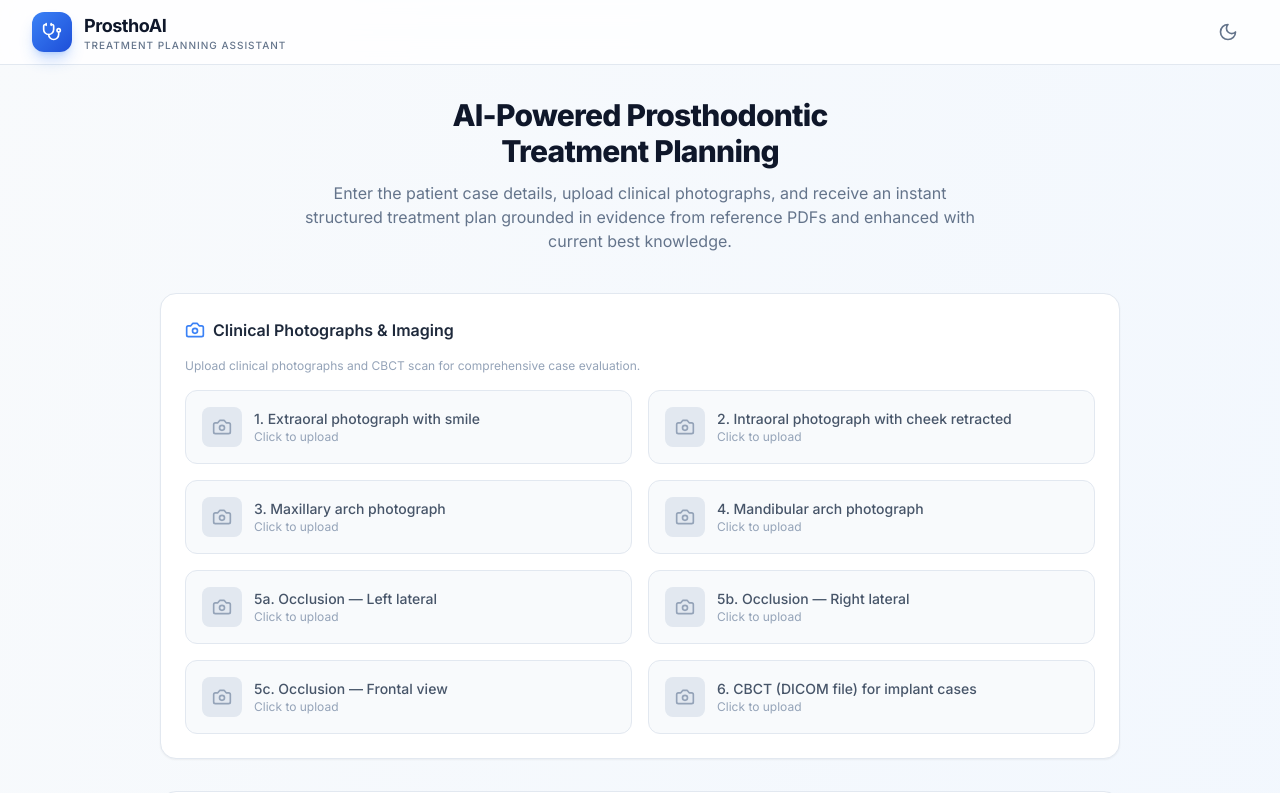
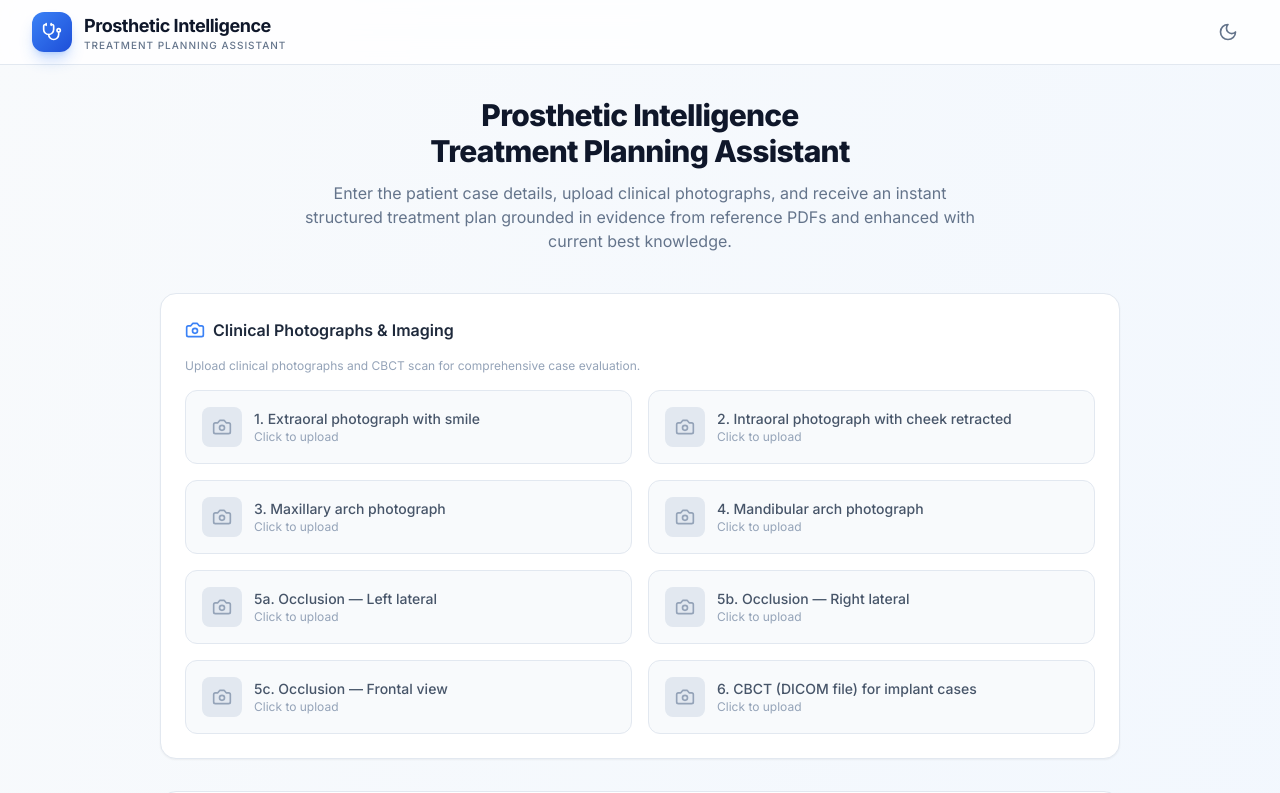
Before and after one commit to yashjb/ProsthoAI, a React (Vite) app in the folder frontend/: page / in a window 1280 px wide. Shown: the top 793 px of the page. Built offline with nearby package versions, Linux system fonts and the light colour scheme; no server answers.

Commit message:
Rebrand to Prosthetic Intelligence across backend and frontend

```diff
--- a/frontend/index.html
+++ b/frontend/index.html
@@ -4,8 +4,8 @@
     <meta charset="UTF-8" />
     <link rel="icon" type="image/svg+xml" href="/favicon.svg" />
     <meta name="viewport" content="width=device-width, initial-scale=1.0" />
-    <meta name="description" content="AI-powered prosthodontic clinical decision-support tool for treatment planning" />
-    <title>ProsthoAI — Treatment Planning Assistant</title>
+    <meta name="description" content="Prosthetic Intelligence — Treatment Planning Assistant for prosthodontic clinical decision-support" />
+    <title>Prosthetic Intelligence — Treatment Planning Assistant</title>
     <link rel="preconnect" href="https://fonts.googleapis.com" />
     <link rel="preconnect" href="https://fonts.gstatic.com" crossorigin />
     <link
--- a/frontend/src/App.tsx
+++ b/frontend/src/App.tsx
@@ -60,8 +60,8 @@ export default function App() {
         {view === 'form' && (
           <div className="text-center mb-10">
             <h2 className="text-2xl sm:text-3xl font-extrabold text-slate-900 dark:text-white tracking-tight leading-tight">
-              AI-Powered Prosthodontic <br className="hidden sm:block" />
-              Treatment Planning
+              Prosthetic Intelligence <br className="hidden sm:block" />
+              Treatment Planning Assistant
             </h2>
             <p className="mt-3 text-sm sm:text-base text-slate-500 dark:text-slate-400 max-w-2xl mx-auto">
               Enter the patient case details, upload clinical photographs, and
@@ -89,7 +89,7 @@ export default function App() {
       </main>
 
       <footer className="text-center py-6 text-xs text-slate-400 dark:text-slate-500 border-t border-slate-200 dark:border-slate-800">
-        ProsthoAI — Clinical Decision-Support Tool • Not a substitute for professional judgment
+        Prosthetic Intelligence — Clinical Decision-Support Tool • Not a substitute for professional judgment
       </footer>
     </div>
   );
--- a/frontend/src/components/Header.tsx
+++ b/frontend/src/components/Header.tsx
@@ -15,7 +15,7 @@ export default function Header({ dark, onToggle }: Props) {
           </div>
           <div>
             <h1 className="text-lg font-bold tracking-tight text-slate-900 dark:text-white">
-              ProsthoAI
+              Prosthetic Intelligence
             </h1>
             <p className="text-[10px] uppercase tracking-widest text-slate-500 dark:text-slate-400 font-medium -mt-0.5">
               Treatment Planning Assistant
```
Also changed, not shown: 1 other file (tests, documents, lock files or other folders).
